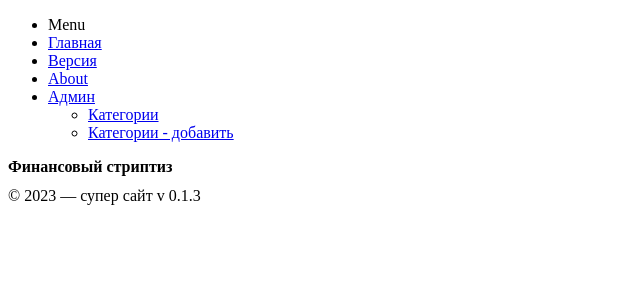
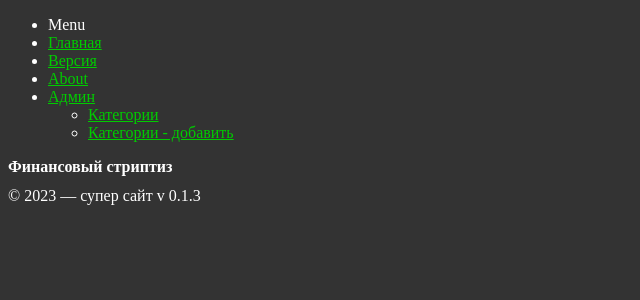
Before and after one commit to MokhovEvgeniiGennadevich/2023-stripkun.com, a Nuxt app in the folder frontend-monolith-ts-nuxt/: page / in a window 1280 px wide. Shown: the top 300 px of the page, without its empty margins (0-640 px from the left). Built offline with nearby package versions, Linux system fonts and the light colour scheme.

Commit message:
feat: dark mode

```diff
--- a/frontend-monolith-ts-nuxt/assets/css/main.css
+++ b/frontend-monolith-ts-nuxt/assets/css/main.css
@@ -2,3 +2,13 @@ h1 {
   font-weight: bold;
   font-size: 1rem;
 }
+
+html,
+body {
+  background-color: #333;
+  color: #fff;
+}
+
+a {
+  color: #00cc00;
+}
```
